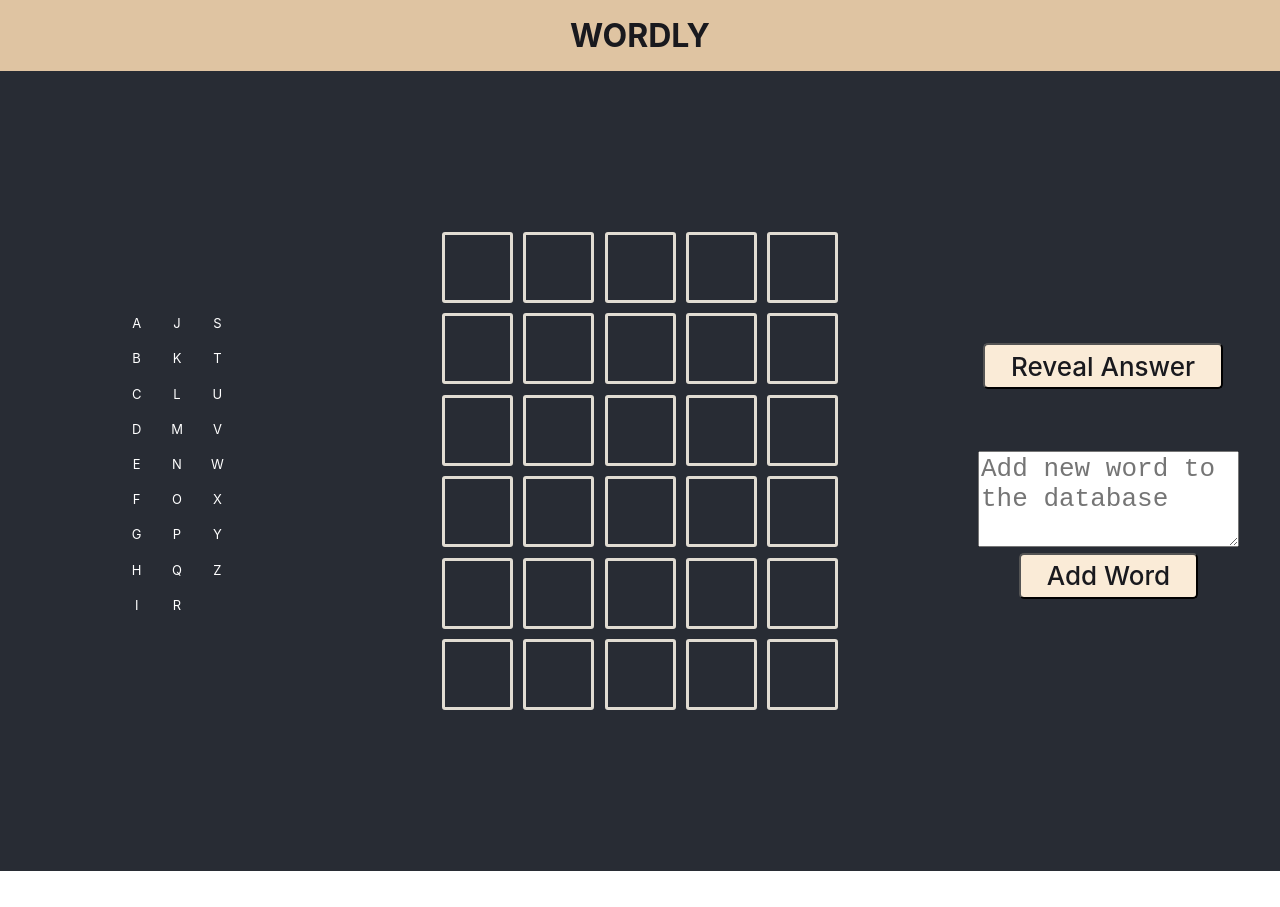
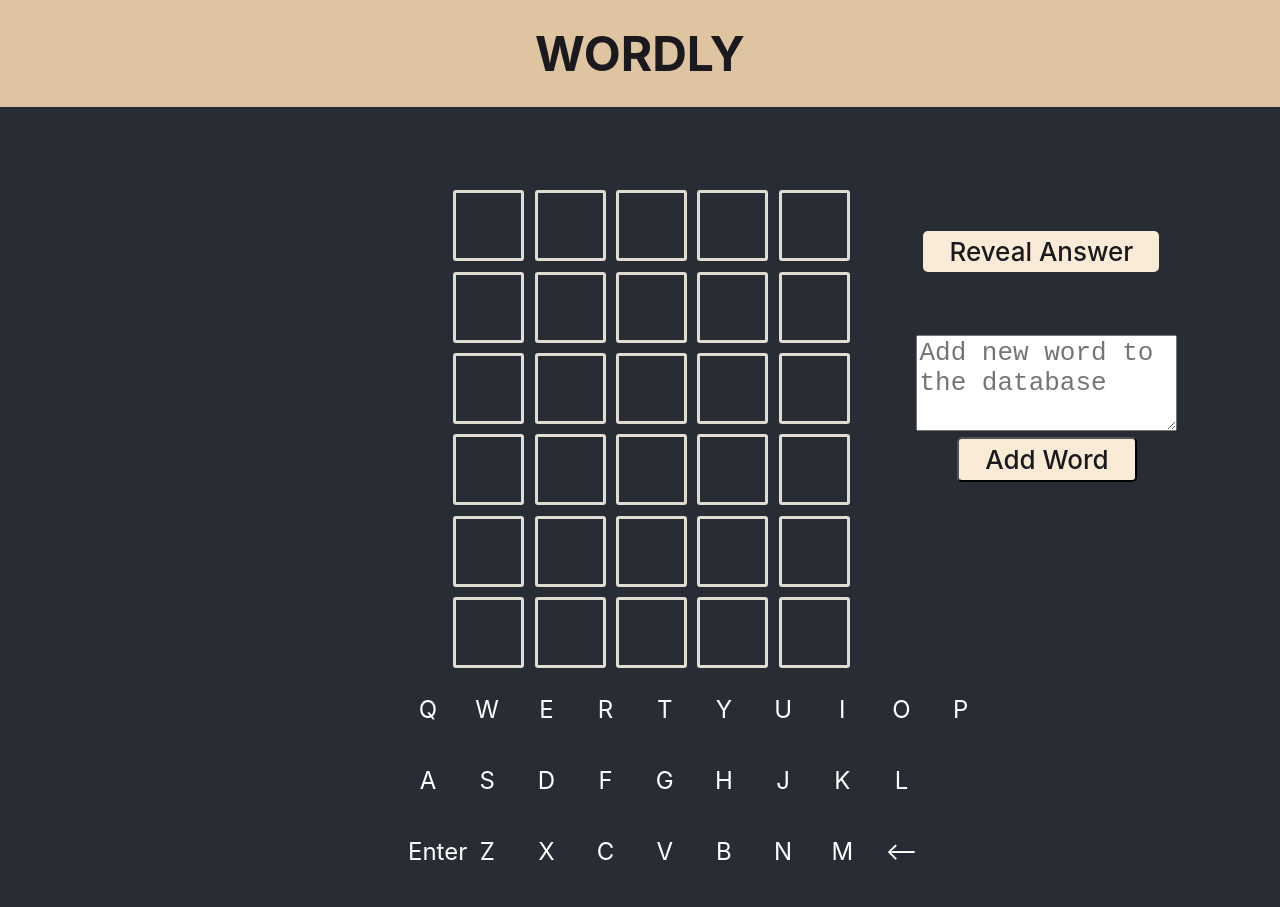
Before and after one commit to mattmluu/MVP, a React (Vite) app in the folder wordly/: page / in a window 1280 px wide. Before the commit the page ends 871 px from the top, so only its background shows below. Built offline with nearby package versions, Linux system fonts and the light colour scheme; no server answers.

Commit message:
styling and on hover animations

```diff
--- a/wordly/src/App.jsx
+++ b/wordly/src/App.jsx
@@ -11,6 +11,7 @@ import Form from './Form.jsx'
 function App() {
   const [userInput, setUserInput] = useState('')
   const [guessNumber, setGuessNumber] = useState(1);
+  const [reveal, setReveal] = useState(false);
   const [secretWord, setSecretWord] = useState(
     wordList[Math.floor(Math.random() * wordList.length)]
   );
@@ -58,8 +59,8 @@ function App() {
 
   useEventListener("keydown", handler)
 
-  const changeColor = (coordinate, color) => {
-    document.getElementById(coordinate).style.backgroundColor = color;
+  const changeColor = (divId, color) => {
+    document.getElementById(divId).style.backgroundColor = color;
   }
 
   const handleEnter = () => {
@@ -67,10 +68,13 @@ function App() {
       for (let i = 0; i < userInput.length; i++) {
         if (userInput[i] === secretWord[i]) {
           changeColor(`Row${guessNumber - 1}Col${i}`, 'rgb(115, 165, 125)')
+          changeColor(userInput[i], 'rgb(25, 25, 30)')
         } else if (secretWord.includes(userInput[i])) {
           changeColor(`Row${guessNumber - 1}Col${i}`, 'rgb(190, 90, 75)')
+          changeColor(userInput[i], 'rgb(25, 25, 30)')
         } else {
           changeColor(`Row${guessNumber - 1}Col${i}`, 'rgb(25, 25, 30)')
+          changeColor(userInput[i], 'rgb(25, 25, 30)')
         }
       }
       setGuessNumber(guessNumber + 1)
@@ -83,17 +87,20 @@ function App() {
       <h1 className="App-title">WORDLY</h1>
       <header className="Main-Content">
 
-        <Letters />
-        <Board userInput={userInput} guessNumber={guessNumber}/>
+        <div className="Left-side-content">
+          <Board userInput={userInput} guessNumber={guessNumber}/>
+          <Letters />
+        </div>
+
         <div className="Right-side-content">
-          <motion.button
+          <motion.div
             id="Answer-reveal-button"
-            onClick={() => {}}
+            onClick={() => {setReveal(true)}}
             whileHover={{ scale: 1.1 }}
             whileTap={{ scale: 0.9 }}
           >
-            Reveal Answer
-          </motion.button>
+            {reveal ? secretWord : 'Reveal Answer'}
+          </motion.div>
           <Form />
         </div>
 
--- a/wordly/src/Letters.jsx
+++ b/wordly/src/Letters.jsx
@@ -4,24 +4,33 @@ import { motion } from "framer-motion"
 
 function Letters() {
   const chars = {
-    col1: ['A','B','C','D','E','F','G','H','I'],
-    col2: ['J','K','L','M','N','O','P','Q','R'],
-    col3: ['S','T','U','V','W','X','Y','Z']
+    row1: ['Q','W','E','R','T','Y','U','I','O','P'],
+    row2: ['A','S','D','F','G','H','J','K','L'],
+    row3: ['Enter','Z','X','C','V','B','N','M','<--']
   }
-  //im lazy
+
   return (
     <div className="Letters">
-      <span>
-        {chars.col1.map((char, index) =>
-        <div id={`${char}`} className="Letter" key={index}>{char}</div>)}
+      <span className="Letters-row">
+        {chars.row1.map((char, index) =>
+        <motion.div id={`${char}`} className="Letter" key={index}
+          whileHover={{ scale: 1.2 }}
+          whileTap={{ scale: 0.9 }}
+        >{char}</motion.div>)}
       </span>
-      <span>
-        {chars.col2.map((char, index) =>
-        <div id={`${char}`} className="Letter" key={index}>{char}</div>)}
+      <span className="Letters-row">
+        {chars.row2.map((char, index) =>
+        <motion.div id={`${char}`} className="Letter" key={index}
+          whileHover={{ scale: 1.2 }}
+          whileTap={{ scale: 0.9 }}
+        >{char}</motion.div>)}
       </span>
-      <span>
-        {chars.col3.map((char, index) =>
-        <div id={`${char}`} className="Letter" key={index}>{char}</div>)}
+      <span className="Letters-row">
+        {chars.row3.map((char, index) =>
+        <motion.div id={`${char}`} className="Letter" key={index}
+          whileHover={{ scale: 1.2 }}
+          whileTap={{ scale: 0.9 }}
+        >{char}</motion.div>)}
       </span>
     </div>
   )
--- a/wordly/src/styles/App.css
+++ b/wordly/src/styles/App.css
@@ -2,12 +2,17 @@
   text-align: center;
 }
 
+
 .App-title {
   background-color: rgb(223, 196, 162);
-  font-family:-apple-system, BlinkMacSystemFont, 'Segoe UI', Roboto,
-    Oxygen, Ubuntu, Cantarell, 'Open Sans', 'Helvetica Neue', sans-serif;
+  font-family: -apple-system, BlinkMacSystemFont, 'Segoe UI', 'Roboto', 'Oxygen',
+    'Ubuntu', 'Cantarell', 'Fira Sans', 'Droid Sans', 'Helvetica Neue',
+    sans-serif;
+  -webkit-font-smoothing: antialiased;
+  -moz-osx-font-smoothing: grayscale;
   font-size: xx-large;
   font-stretch: extra-expanded;
+  font-size: 3em;
   color: rgb(25, 25, 30);
   margin: auto;
   padding: 0.5em;
@@ -18,14 +23,14 @@
   min-height: 100vh;
   display: flex;
   flex-direction: row;
-  align-items: center;
+  align-items: baseline;
   justify-content: space-evenly;
+  padding-left: 18%;
   font-size: calc(10px + 2vmin);
   color: white;
 }
 
 .Submission {
-
   margin: auto;
   display: flex;
   justify-content: center;
@@ -42,7 +47,7 @@
 .Board {
   /* margin: 1em 0 1em 0; */
   align-self: center;
-  margin: 0 auto;
+  margin: 3em 0 0 6em;
 }
 
 .Coordinate {
@@ -60,22 +65,30 @@
   color: rgb(240, 235, 230);
 }
 
+.Left-side-content {
+  display: flex;
+  flex-direction: column;
+  align-items: center;
+}
 
 .Letters {
+  align-self: center;
+  margin: 0 auto;
   display: flex;
-  flex-direction: rows;
+  flex-direction: column;
   justify-content: center;
-  min-width: 250px;
-  max-width: 250px;
-  margin-left: 2em;
+  min-width: 350px;
+  max-width: 350px;
 }
 
 .Letter {
   margin: .4em;
-  font-size: small;
+  padding-top: .5em;
+  font-size: x-large;
   /* background-color: rgb(25, 25, 30); */
-  min-height: 30px;
-  min-width: 30px;
+  min-height: 40px;
+  min-width: 40px;
+  border-radius: 3px;
 }
 
 .Submit-button {
@@ -118,6 +131,11 @@
   margin-bottom: 25%;
 }
 
+.Letters-row {
+  display: flex;
+  flex-direction: row;
+}
+
 .Add-word-input {
   font-size: xx-large;
 }
```
